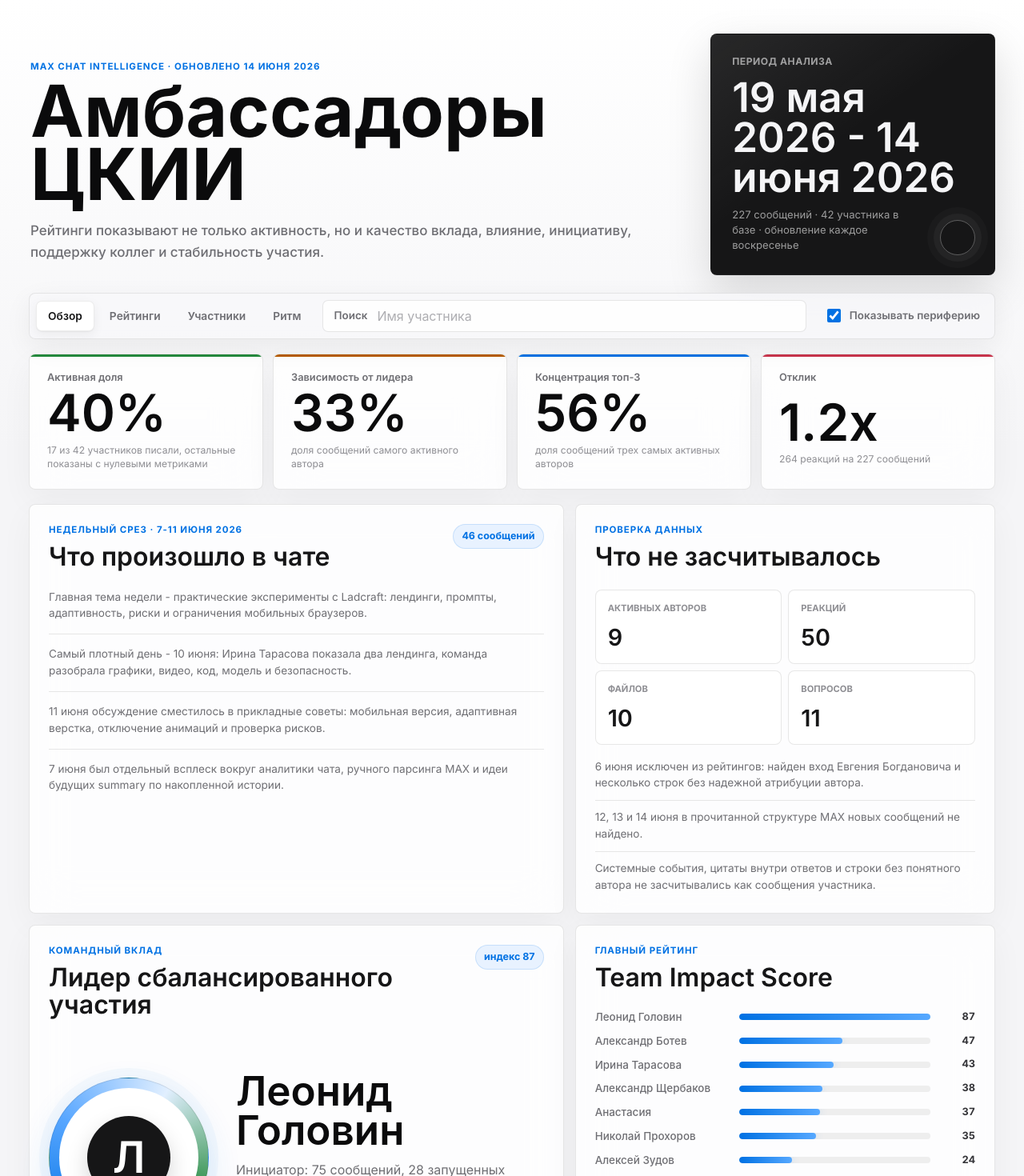
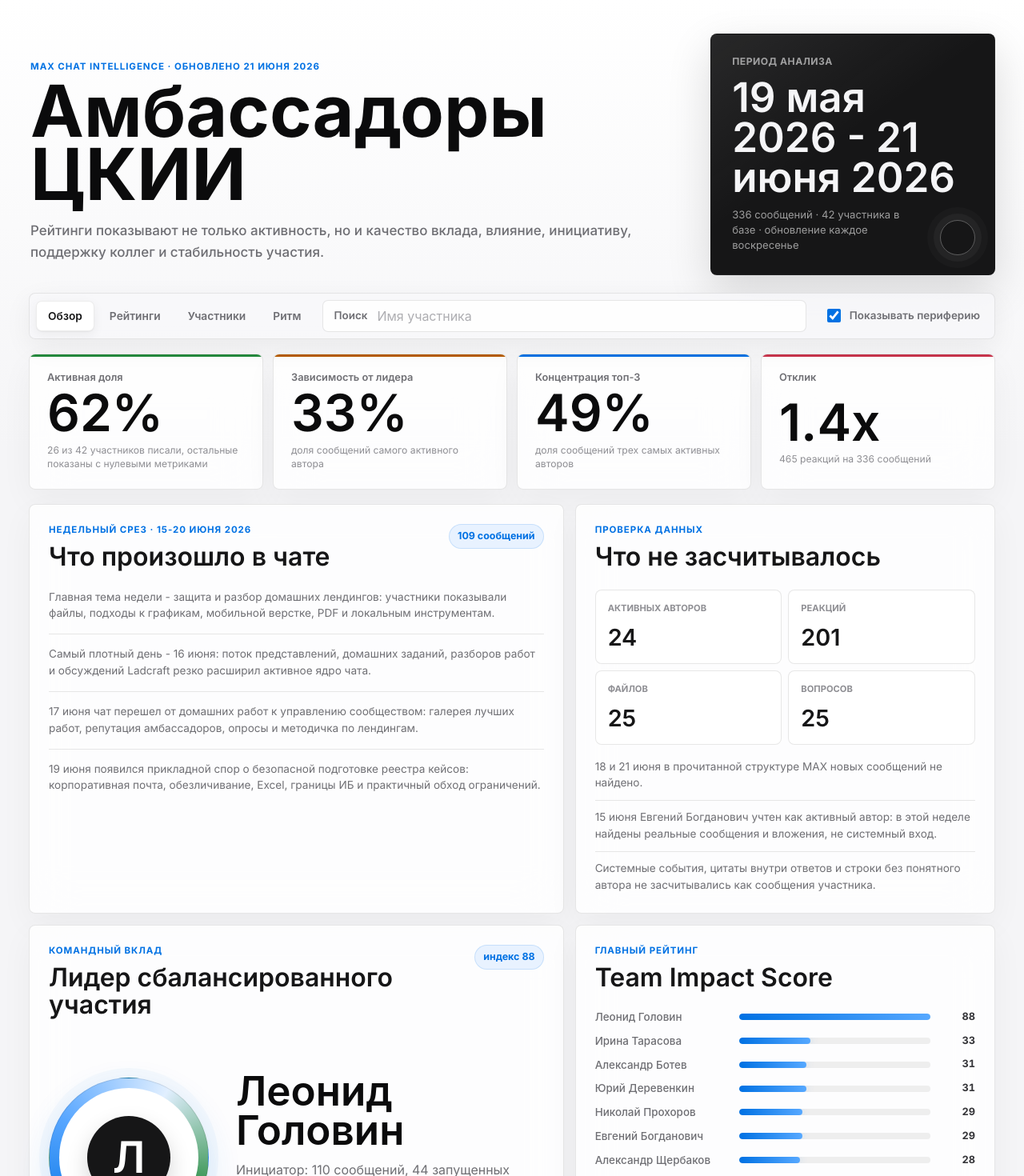
Before and after one commit to igocepuq085-hash/chat, a React (Vite) app: page / in a window 1280 px wide. Shown: the top 1470 px of the page at 80% size. Built offline with nearby package versions, Linux system fonts and the light colour scheme.

Commit message:
Update MAX chat stats for June 21

```diff
--- a/src/analytics.ts
+++ b/src/analytics.ts
@@ -1,9 +1,9 @@
 import type { Participant } from './chatDatabase';
 export type RatingKey = 'impact' | 'engagement' | 'quality' | 'initiative' | 'support' | 'influence' | 'stability';
 export type ParticipantRatings = Record<RatingKey, number>;
-const max = { messages: 75, activeDays: 18, threads: 28, questions: 21, quickResponses: 15, reactions: 60, reactionRate: 4.2, avgWords: 69, resources: 24 };
+const max = { messages: 110, activeDays: 21, threads: 44, questions: 35, quickResponses: 33, reactions: 120, reactionRate: 5.5, avgWords: 90, resources: 34 };
 const cap = (value: number) => Math.min(100, Math.round(value)); const ratio = (value: number, upper: number) => cap((value / upper) * 100);
-export const resources = (person: Participant) => person.links + person.attachments; export const avgWords = (person: Participant) => person.messages ? person.words / person.messages : 0; export const reactionRate = (person: Participant) => person.messages ? person.reactions / person.messages : 0; export const consistency = (person: Participant) => ratio(person.activeDays, 18);
+export const resources = (person: Participant) => person.links + person.attachments; export const avgWords = (person: Participant) => person.messages ? person.words / person.messages : 0; export const reactionRate = (person: Participant) => person.messages ? person.reactions / person.messages : 0; export const consistency = (person: Participant) => ratio(person.activeDays, 26);
 export function ratings(person: Participant): ParticipantRatings { const engagement = cap(ratio(person.messages, max.messages) * .5 + ratio(person.activeDays, max.activeDays) * .3 + ratio(person.quickResponses, max.quickResponses) * .2); const quality = cap(ratio(avgWords(person), max.avgWords) * .4 + ratio(resources(person), max.resources) * .3 + ratio(reactionRate(person), max.reactionRate) * .3); const initiative = cap(ratio(person.threads, max.threads) * .6 + ratio(person.questions, max.questions) * .4); const support = cap(ratio(person.quickResponses, max.quickResponses) * .6 + ratio(person.reactions, max.reactions) * .4); const influence = cap(ratio(person.reactions, max.reactions) * .6 + ratio(person.threads, max.threads) * .4); const stability = ratio(person.activeDays, max.activeDays); const impact = cap(quality * .35 + engagement * .25 + support * .2 + stability * .1 + influence * .1); return { impact, engagement, quality, initiative, support, influence, stability }; }
 export const ratingLabels: Record<RatingKey, string> = { impact: 'Командный вклад', engagement: 'Вовлеченность', quality: 'Качество', initiative: 'Инициатива', support: 'Поддержка', influence: 'Влияние', stability: 'Стабильность' };
 export function role(person: Participant) { const r = ratings(person); if (person.messages === 0) return 'Без активности в периоде'; if (r.impact < 14) return 'Эпизодический участник'; const options: Array<[RatingKey, string]> = [['initiative','Инициатор'],['quality','Эксперт'],['support','Поддержка команды'],['influence','Центр влияния'],['stability','Стабильное ядро'],['engagement','Драйвер обсуждений']]; return options.sort((a,b)=>r[b[0]]-r[a[0]])[0][1]; }
--- a/src/chatDatabase.ts
+++ b/src/chatDatabase.ts
@@ -40,83 +40,83 @@ const inactive = (id: string, name: string): Participant => ({
 export const chatDatabase = {
   meta: {
     chatTitle: 'Амбассадоры ЦКИИ',
-    period: '19 мая 2026 - 14 июня 2026',
-    updatedAt: '14 июня 2026',
+    period: '19 мая 2026 - 21 июня 2026',
+    updatedAt: '21 июня 2026',
     nextUpdate: 'каждое воскресенье',
-    rosterCheckedAt: '14 июня 2026',
-    lastMessageCursor: '2026-06-14T23:59:59+05:00',
+    rosterCheckedAt: '21 июня 2026',
+    lastMessageCursor: '2026-06-21T23:59:59+05:00',
     visibleMembers: 42,
-    activeAuthors: 17,
-    messages: 227,
-    words: 8276,
-    reactions: 264,
-    attachments: 36,
-    links: 13,
-    questions: 46,
-    threads: 73,
+    activeAuthors: 26,
+    messages: 336,
+    words: 18558,
+    reactions: 465,
+    attachments: 61,
+    links: 21,
+    questions: 71,
+    threads: 118,
     avgResponse: 25.4,
   },
   weeklySummary: {
-    period: '7-11 июня 2026',
-    messages: 46,
-    reactions: 50,
-    activeAuthors: 9,
-    attachments: 10,
-    questions: 11,
+    period: '15-20 июня 2026',
+    messages: 109,
+    reactions: 201,
+    activeAuthors: 24,
+    attachments: 25,
+    questions: 25,
     highlights: [
-      'Главная тема недели - практические эксперименты с Ladcraft: лендинги, промпты, адаптивность, риски и ограничения мобильных браузеров.',
-      'Самый плотный день - 10 июня: Ирина Тарасова показала два лендинга, команда разобрала графики, видео, код, модель и безопасность.',
-      '11 июня обсуждение сместилось в прикладные советы: мобильная версия, адаптивная верстка, отключение анимаций и проверка рисков.',
-      '7 июня был отдельный всплеск вокруг аналитики чата, ручного парсинга MAX и идеи будущих summary по накопленной истории.',
+      'Главная тема недели - защита и разбор домашних лендингов: участники показывали файлы, подходы к графикам, мобильной верстке, PDF и локальным инструментам.',
+      'Самый плотный день - 16 июня: поток представлений, домашних заданий, разборов работ и обсуждений Ladcraft резко расширил активное ядро чата.',
+      '17 июня чат перешел от домашних работ к управлению сообществом: галерея лучших работ, репутация амбассадоров, опросы и методичка по лендингам.',
+      '19 июня появился прикладной спор о безопасной подготовке реестра кейсов: корпоративная почта, обезличивание, Excel, границы ИБ и практичный обход ограничений.',
     ],
     notes: [
-      '6 июня исключен из рейтингов: найден вход Евгения Богдановича и несколько строк без надежной атрибуции автора.',
-      '12, 13 и 14 июня в прочитанной структуре MAX новых сообщений не найдено.',
+      '18 и 21 июня в прочитанной структуре MAX новых сообщений не найдено.',
+      '15 июня Евгений Богданович учтен как активный автор: в этой неделе найдены реальные сообщения и вложения, не системный вход.',
       'Системные события, цитаты внутри ответов и строки без понятного автора не засчитывались как сообщения участника.',
     ],
   } satisfies WeeklySummary,
   participants: [
-    { id: 'leonid-golovin', name: 'Леонид Головин', messages: 75, words: 3360, reactions: 60, links: 9, attachments: 15, questions: 21, activeDays: 18, threads: 28, quickResponses: 15 },
-    { id: 'alexander-botev', name: 'Александр Ботев', messages: 27, words: 770, reactions: 38, links: 0, attachments: 5, questions: 7, activeDays: 8, threads: 8, quickResponses: 12 },
-    { id: 'alexander-scherbakov', name: 'Александр Щербаков', messages: 24, words: 810, reactions: 18, links: 0, attachments: 1, questions: 9, activeDays: 9, threads: 6, quickResponses: 10 },
-    { id: 'irina-tarasova', name: 'Ирина Тарасова', messages: 22, words: 897, reactions: 27, links: 0, attachments: 7, questions: 1, activeDays: 7, threads: 6, quickResponses: 10 },
+    { id: 'leonid-golovin', name: 'Леонид Головин', messages: 110, words: 7560, reactions: 120, links: 14, attachments: 20, questions: 35, activeDays: 21, threads: 44, quickResponses: 33 },
+    { id: 'alexander-botev', name: 'Александр Ботев', messages: 28, words: 772, reactions: 39, links: 0, attachments: 5, questions: 7, activeDays: 9, threads: 8, quickResponses: 13 },
+    { id: 'alexander-scherbakov', name: 'Александр Щербаков', messages: 26, words: 860, reactions: 20, links: 0, attachments: 2, questions: 10, activeDays: 10, threads: 7, quickResponses: 11 },
+    { id: 'irina-tarasova', name: 'Ирина Тарасова', messages: 26, words: 1147, reactions: 35, links: 0, attachments: 8, questions: 1, activeDays: 9, threads: 7, quickResponses: 12 },
     { id: 'alexey-yashutkin', name: 'Алексей Яшуткин', messages: 8, words: 169, reactions: 7, links: 0, attachments: 0, questions: 1, activeDays: 2, threads: 1, quickResponses: 2 },
-    { id: 'nikolay-prokhorov', name: 'Николай Прохоров', messages: 17, words: 355, reactions: 16, links: 3, attachments: 3, questions: 5, activeDays: 4, threads: 5, quickResponses: 13 },
-    { id: 'alexander-mulyaev', name: 'Александр Муляев', messages: 8, words: 149, reactions: 3, links: 0, attachments: 0, questions: 2, activeDays: 3, threads: 2, quickResponses: 4 },
-    { id: 'anastasia', name: 'Анастасия', messages: 6, words: 413, reactions: 25, links: 0, attachments: 0, questions: 0, activeDays: 3, threads: 3, quickResponses: 2 },
-    { id: 'yuriy-derevenkin', name: 'Юрий Деревенкин', messages: 9, words: 215, reactions: 9, links: 0, attachments: 0, questions: 1, activeDays: 5, threads: 2, quickResponses: 6 },
-    { id: 'mikhail-khozyainov', name: 'Михаил Хозяинов', messages: 7, words: 256, reactions: 12, links: 1, attachments: 1, questions: 0, activeDays: 2, threads: 1, quickResponses: 4 },
-    { id: 'sergey-tikhonov', name: 'Сергей Тихонов', messages: 5, words: 92, reactions: 13, links: 0, attachments: 1, questions: 0, activeDays: 1, threads: 3, quickResponses: 1 },
-    { id: 'anna-krylach', name: 'Анна Крылач', messages: 5, words: 180, reactions: 6, links: 0, attachments: 0, questions: 0, activeDays: 1, threads: 1, quickResponses: 1 },
+    { id: 'nikolay-prokhorov', name: 'Николай Прохоров', messages: 22, words: 1005, reactions: 19, links: 4, attachments: 4, questions: 7, activeDays: 6, threads: 7, quickResponses: 15 },
+    { id: 'alexander-mulyaev', name: 'Александр Муляев', messages: 10, words: 209, reactions: 3, links: 0, attachments: 2, questions: 2, activeDays: 4, threads: 3, quickResponses: 4 },
+    { id: 'anastasia', name: 'Анастасия', messages: 9, words: 488, reactions: 31, links: 0, attachments: 1, questions: 0, activeDays: 4, threads: 4, quickResponses: 3 },
+    { id: 'yuriy-derevenkin', name: 'Юрий Деревенкин', messages: 14, words: 1065, reactions: 29, links: 0, attachments: 2, questions: 2, activeDays: 6, threads: 4, quickResponses: 8 },
+    { id: 'mikhail-khozyainov', name: 'Михаил Хозяинов', messages: 12, words: 416, reactions: 15, links: 1, attachments: 2, questions: 0, activeDays: 4, threads: 2, quickResponses: 8 },
+    { id: 'sergey-tikhonov', name: 'Сергей Тихонов', messages: 12, words: 742, reactions: 17, links: 0, attachments: 1, questions: 2, activeDays: 3, threads: 5, quickResponses: 6 },
+    { id: 'anna-krylach', name: 'Анна Крылач', messages: 7, words: 360, reactions: 14, links: 0, attachments: 1, questions: 0, activeDays: 2, threads: 2, quickResponses: 1 },
     { id: 'evgenia', name: 'Евгения', messages: 4, words: 152, reactions: 5, links: 0, attachments: 0, questions: 0, activeDays: 3, threads: 2, quickResponses: 2 },
-    { id: 'nikita-skrynnikov', name: 'Никита Скрынников', messages: 3, words: 170, reactions: 3, links: 0, attachments: 0, questions: 0, activeDays: 2, threads: 2, quickResponses: 1 },
-    { id: 'alexey-zudov', name: 'Алексей Зудов', messages: 2, words: 103, reactions: 8, links: 0, attachments: 0, questions: 0, activeDays: 1, threads: 2, quickResponses: 0 },
-    { id: 'margarita-larina', name: 'Маргарита Ларина', messages: 6, words: 122, reactions: 8, links: 0, attachments: 2, questions: 0, activeDays: 2, threads: 1, quickResponses: 3 },
+    { id: 'nikita-skrynnikov', name: 'Никита Скрынников', messages: 5, words: 290, reactions: 5, links: 0, attachments: 1, questions: 0, activeDays: 3, threads: 3, quickResponses: 2 },
+    { id: 'alexey-zudov', name: 'Алексей Зудов', messages: 7, words: 383, reactions: 16, links: 0, attachments: 2, questions: 0, activeDays: 3, threads: 4, quickResponses: 2 },
+    { id: 'margarita-larina', name: 'Маргарита Ларина', messages: 8, words: 172, reactions: 8, links: 0, attachments: 2, questions: 0, activeDays: 3, threads: 1, quickResponses: 5 },
     { id: 'leonid-k', name: 'Леонид К', messages: 1, words: 43, reactions: 0, links: 0, attachments: 0, questions: 0, activeDays: 1, threads: 0, quickResponses: 0 },
     inactive('igor', 'Игорь'),
-    inactive('andrey-kiselev', 'Andrey Kiselev'),
+    { id: 'andrey-kiselev', name: 'Andrey Kiselev', messages: 5, words: 450, reactions: 5, links: 1, attachments: 0, questions: 2, activeDays: 2, threads: 2, quickResponses: 4 },
     inactive('alexey-s', 'Алексей С'),
     inactive('alexander-kornienko', 'Александр Корниенко'),
     inactive('viktor', 'Виктор'),
     inactive('roman-popovich', 'Роман Попович'),
-    inactive('damir', 'Дамир'),
-    inactive('evgeniy-bogdanovich', 'Евгений Богданович'),
+    { id: 'damir', name: 'Дамир', messages: 2, words: 95, reactions: 12, links: 0, attachments: 1, questions: 0, activeDays: 1, threads: 1, quickResponses: 0 },
+    { id: 'evgeniy-bogdanovich', name: 'Евгений Богданович', messages: 7, words: 650, reactions: 24, links: 0, attachments: 3, questions: 1, activeDays: 3, threads: 3, quickResponses: 3 },
     inactive('anastasia-yudina', 'Анастасия Юдина'),
     inactive('andrey-shestakov', 'Андрей Шестаков'),
     inactive('sergey', 'Сергей'),
     inactive('maksim', 'Максим'),
-    inactive('ekaterina', 'Екатерина'),
-    inactive('alexander-shipunov', 'Александр Шипунов'),
+    { id: 'ekaterina', name: 'Екатерина', messages: 3, words: 330, reactions: 4, links: 1, attachments: 1, questions: 0, activeDays: 2, threads: 2, quickResponses: 1 },
+    { id: 'alexander-shipunov', name: 'Александр Шипунов', messages: 2, words: 120, reactions: 11, links: 0, attachments: 1, questions: 0, activeDays: 1, threads: 1, quickResponses: 0 },
     inactive('margarita-latin', 'Margarita'),
     inactive('vladimir-alekseev', 'Владимир Алексеев'),
     inactive('anton-kirichenko', 'Антон Кириченко'),
     inactive('valeriy-belov', 'Валерий Белов'),
     inactive('anna-shvedchenko', 'Анна Шведченко'),
     inactive('sergey-makarov', 'Сергей Макаров'),
-    inactive('denis-kolishev', 'Денис Колишев'),
-    inactive('m', 'М'),
-    inactive('aleksandr-v', 'Aleksandr V'),
-    inactive('veronika-chernenko', 'Вероника Черненко'),
+    { id: 'denis-kolishev', name: 'Денис Колишев', messages: 3, words: 420, reactions: 8, links: 0, attachments: 1, questions: 1, activeDays: 1, threads: 2, quickResponses: 1 },
+    { id: 'm', name: 'М', messages: 1, words: 240, reactions: 7, links: 0, attachments: 0, questions: 0, activeDays: 1, threads: 1, quickResponses: 0 },
+    { id: 'aleksandr-v', name: 'Aleksandr V', messages: 1, words: 120, reactions: 0, links: 0, attachments: 0, questions: 0, activeDays: 1, threads: 1, quickResponses: 0 },
+    { id: 'veronika-chernenko', name: 'Вероника Черненко', messages: 3, words: 300, reactions: 11, links: 0, attachments: 1, questions: 0, activeDays: 1, threads: 1, quickResponses: 2 },
     inactive('igor-vashchenko', 'Игорь Ващенко'),
   ] satisfies Participant[],
   dailyActivity: [
@@ -127,13 +127,16 @@ export const chatDatabase = {
     { label: '1 июня', value: 8 }, { label: '2 июня', value: 5 }, { label: '4 июня', value: 21 },
     { label: '5 июня', value: 6 }, { label: '7 июня', value: 14 }, { label: '8 июня', value: 1 },
     { label: '9 июня', value: 2 }, { label: '10 июня', value: 20 }, { label: '11 июня', value: 9 },
+    { label: '15 июня', value: 6 }, { label: '16 июня', value: 46 }, { label: '17 июня', value: 44 },
+    { label: '18 июня', value: 0 }, { label: '19 июня', value: 11 }, { label: '20 июня', value: 2 },
+    { label: '21 июня', value: 0 },
   ],
   hourlyActivity: [
-    { label: '00', value: 8 }, { label: '01', value: 3 }, { label: '07', value: 2 },
-    { label: '09', value: 2 }, { label: '10', value: 3 }, { label: '11', value: 4 },
-    { label: '12', value: 8 }, { label: '13', value: 13 }, { label: '14', value: 14 },
-    { label: '15', value: 18 }, { label: '16', value: 12 }, { label: '18', value: 9 },
-    { label: '19', value: 8 }, { label: '20', value: 17 }, { label: '21', value: 16 },
-    { label: '22', value: 13 }, { label: '23', value: 31 },
+    { label: '00', value: 14 }, { label: '01', value: 3 }, { label: '07', value: 2 },
+    { label: '08', value: 2 }, { label: '09', value: 3 }, { label: '10', value: 11 }, { label: '11', value: 8 },
+    { label: '12', value: 16 }, { label: '13', value: 25 }, { label: '14', value: 24 },
+    { label: '15', value: 28 }, { label: '16', value: 26 }, { label: '17', value: 6 }, { label: '18', value: 14 },
+    { label: '19', value: 17 }, { label: '20', value: 24 }, { label: '21', value: 25 },
+    { label: '22', value: 15 }, { label: '23', value: 33 },
   ],
 };
```
Also changed, not shown: 1 other file (tests, documents, lock files or other folders).
